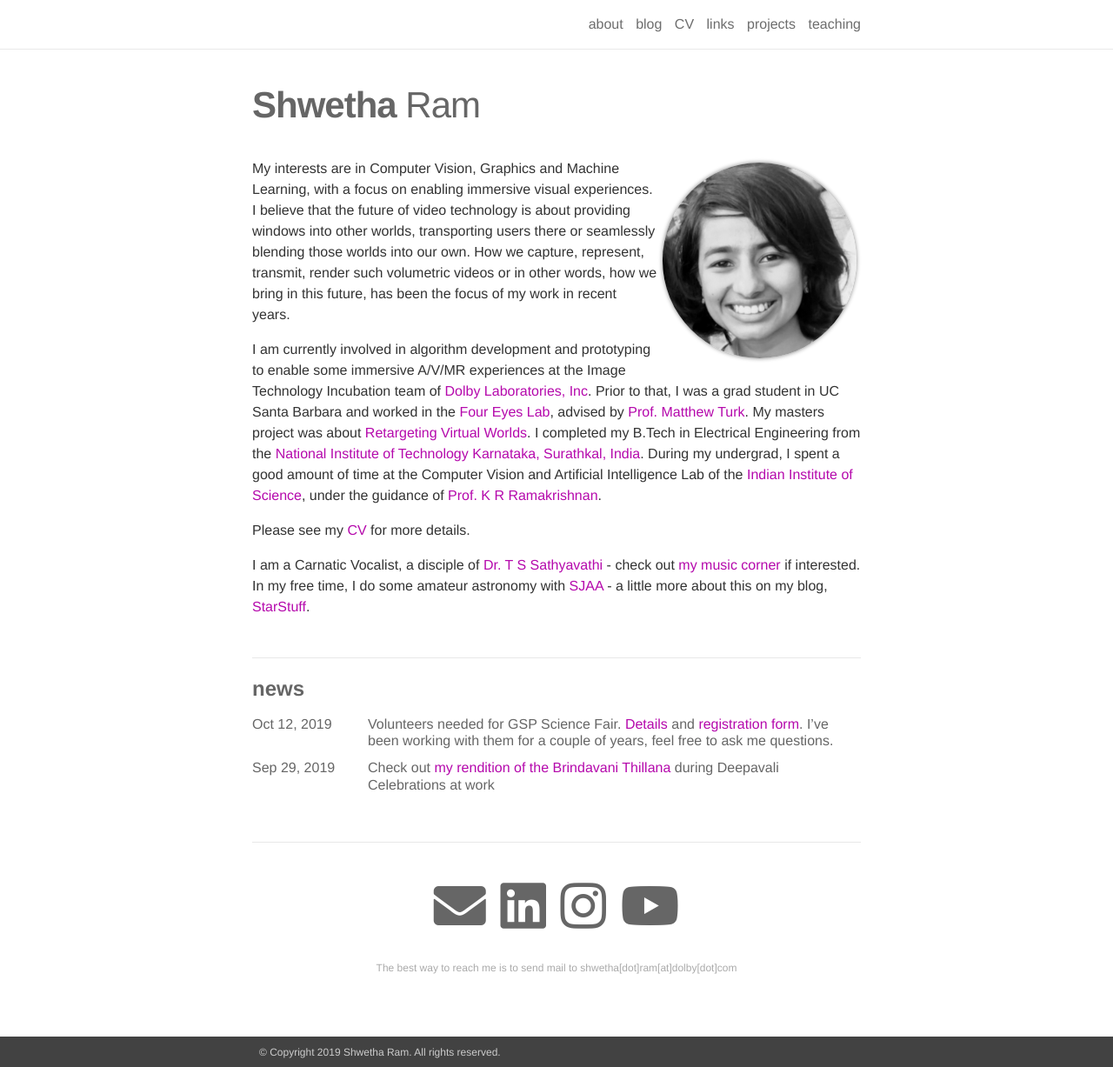
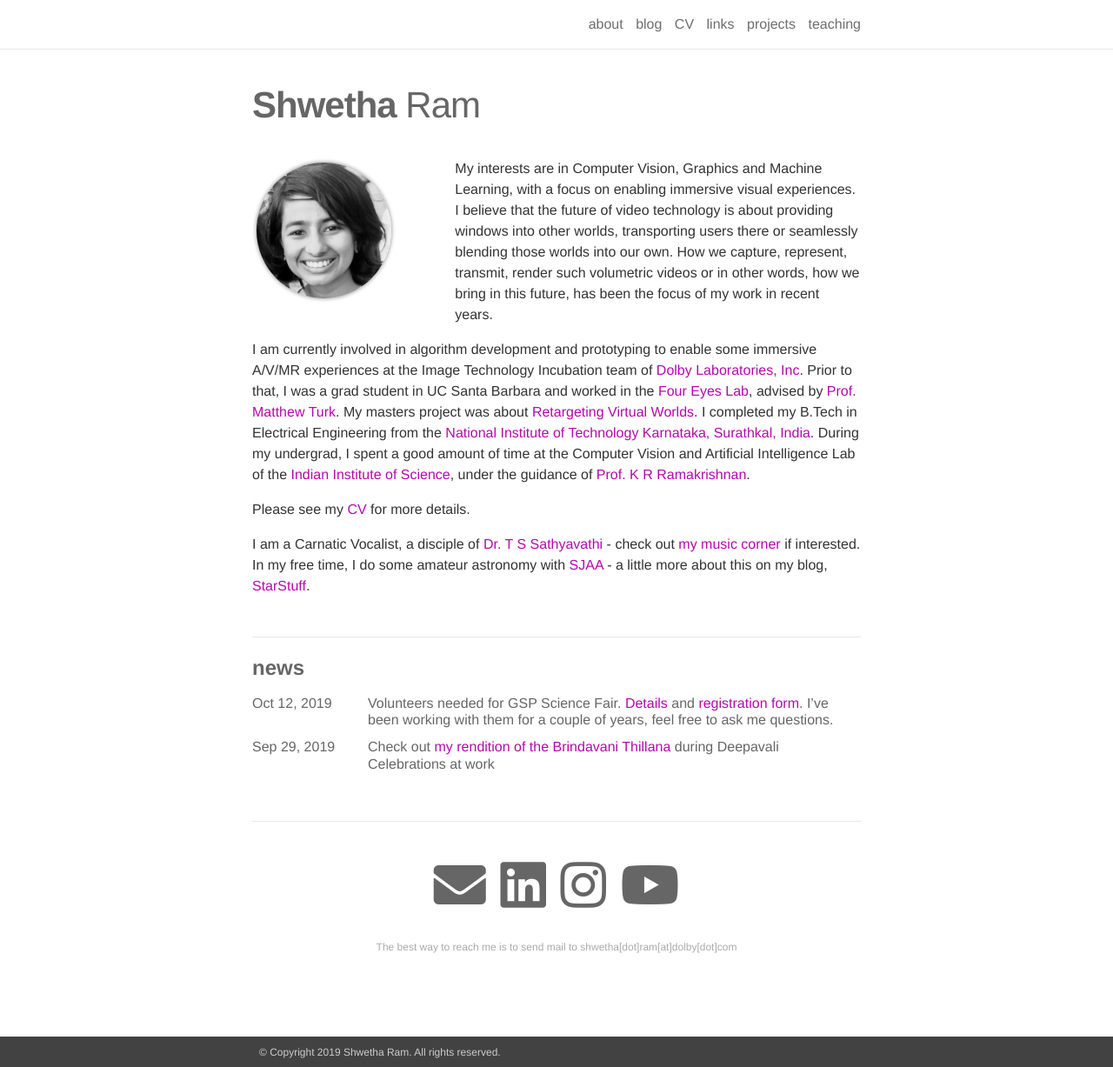
Before and after one commit to shwetharam0407/shwetharam0407.github.io, a Jekyll site: the page built from _pages/about.md, in a window 1280 px wide and 1227 px high. Shown: the whole window at 87% size. Built offline with Jekyll 4.4.1, drawn with Linux system fonts in a browser that asks for light colours; nearby versions of some CDN libraries.

Commit message:
changes to profile pic layout

```diff
--- a/_layouts/about.html
+++ b/_layouts/about.html
@@ -5,7 +5,7 @@ layout: page
 {% if page.profile %}
   <div class="profile col one {{ page.profile.align }}">
     {% if page.profile.image %}
-      <img class="one" src="{{ page.profile.image | prepend: '/assets/img/' | prepend: site.baseurl | prepend: site.url }}" style="border-radius: 50%">
+      <img class="one" src="{{ page.profile.image | prepend: '/assets/img/' | prepend: site.baseurl | prepend: site.url }}" style="border-radius: 50%; max-width:155px;">
     {% endif %}
     {% if page.profile.address %}
       <div class="address">
--- a/_pages/about.md
+++ b/_pages/about.md
@@ -5,7 +5,7 @@ title: <strong>Shwetha</strong> Ram
 description:
 
 profile:
-  align: right
+  align: left
   image: profile_pic.PNG
   address: >
 
--- a/_sass/_profile.scss
+++ b/_sass/_profile.scss
@@ -1,8 +1,8 @@
 .profile {
     img {
         box-shadow: 0 0 5px $grey-color;
-        width: 100%;
-    }
+        width: 80%;
+                      }
 }
 .address {
     font-family: monospace;
```
